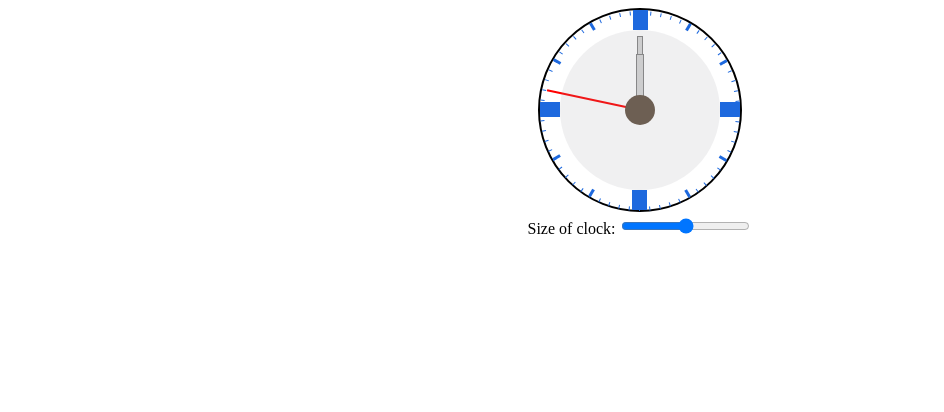
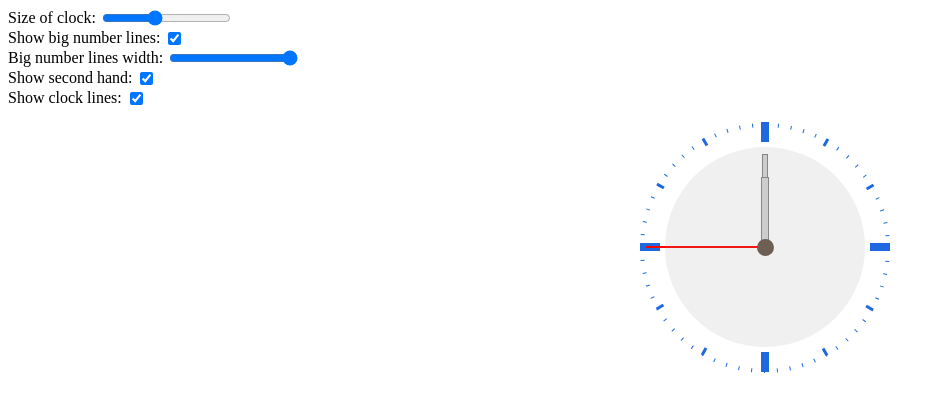
Before and after one commit to valerykatskel/react-analog-clock, a React (Create React App) app: page / in a window 1280 px wide. Shown: the top 412 px of the page, without its empty margins (0-944 px from the left). Built offline with nearby package versions, Linux system fonts and the light colour scheme.

Commit message:
some customization added to clock

```diff
--- a/src/App.js
+++ b/src/App.js
@@ -1,27 +1,27 @@
 import React from 'react'
-import { AnalogClock, NumberSlider } from "./components/index";
+import { AnalogClock } from "./components/index";
 
 class App extends React.Component {
 
     constructor(props) {
         super(props)
         this.state = {
-            size: 200,                          // size of clock in px (diameter)
+            size: 250,                          // size of clock in px (diameter)
             clockInnerBigCircleSize: 80,        // size of inner clock face area in from clock size
-            clockInnerSmallCircleSize: 30,      // size of start point of all hands in px
+            clockInnerSmallCircleSize: 7,      // size of start point of all hands in % from clock size
             showBigNumberLines: true,           // show lines for big numbers such as 3,6,9,12
-            bigNumberLineWidth: 15,             // width of lines near by big numbers (12, 3, 6, 9) in px
+            bigNumberLineWidth: 8,             // width of lines near by big numbers (12, 3, 6, 9) in px
             bigNumberLineLength: 20,            // length of lines near by big numbers (12, 3, 6, 9) in px
             showSmallNumberLines: true,         // show lines for small numbers such as 1,2,4,5,7,8,10,11
             smallNumberLineWidth: 3,            // width of lines near by small numbers (1, 2, 4, 5, 7, 8, 10, 11) in px
             smallNumberLineLength: 8,           // length of lines near by small numbers (1, 2, 4, 5, 7, 8, 10, 11) in px
             hourHandWidth: 55,                  // size of hour hand in %
             minuteHandWidth: 75,                // size of minute hand in %
+            showSecondHand: true,               // show second hand or not
+            showClockLines: true,               // show seconds lines or not on the clock face
             seconds: {
-                showHand: true,                 // show second hand or not
                 handLength: 95,                 // length of second hand in % from radius of clock face
                 handWidth: 2,                   // width of second hand in px
-                showLines: true,                // show seconds lines or not on the clock face
                 lineLength: 4,                  // lenght of lines for seconds (0...59) in %
                 lineWidth: 1                    // width of lines for seconds (0...59) in %
             }
@@ -29,7 +29,33 @@ class App extends React.Component {
     }
 
     handleSizeOfClockChange(event) {
-        console.log('onchange fired')
+        this.setState({
+            size: event.target.value
+        })
+    }
+
+    handleShowBigNumberLines(event) {
+        this.setState({
+            showBigNumberLines: event.target.checked
+        })
+    }
+
+    handleBigNumberLinesWidthChange(event) {
+        this.setState({
+            bigNumberLineWidth: event.target.value
+        })
+    }
+
+    handleShowSecondHandChange(event) {
+        this.setState({
+            showSecondHand: event.target.checked
+        })
+    }
+
+    handleShowClockLinesChange(event) {
+        this.setState({
+            showClockLines: event.target.checked
+        })
     }
 
     render() {
@@ -38,9 +64,30 @@ class App extends React.Component {
         }
 
         return <div style={ clockWrapperStyles }>
+            <div className="my-5">
+                <div  style={ {width: '100%', textAlign: 'left'} }>
+                    <label htmlFor="customRange1" style={ {verticalAlign: 'middle'} }>Size of clock: </label>
+                    <input type="range" style={ {verticalAlign: 'middle'} } min="150" value={ this.state.size } max="400" className="custom-range" id="customRange1" onChange={ this.handleSizeOfClockChange.bind(this) } />
+                </div>
+                <div  style={ {width: '100%', textAlign: 'left'} }>
+                    <label htmlFor="cbShow1" style={ {verticalAlign: 'middle'} }>Show big number lines: </label>
+                    <input type="checkbox" style={ {verticalAlign: 'middle'} }className="custom-cb" id="cbShow1" checked={ this.state.showBigNumberLines } onChange={ this.handleShowBigNumberLines.bind(this) } />
+                </div>
+                <div  style={ {width: '100%', textAlign: 'left'} }>
+                    <label htmlFor="customRange2" style={ {verticalAlign: 'middle'} }>Big number lines width: </label>
+                    <input type="range" style={ {verticalAlign: 'middle'} } min="1" value={ this.state.bigNumberLineWidth } max="8" className="custom-range" id="customRange2" onChange={ this.handleBigNumberLinesWidthChange.bind(this) } />
+                </div>
+                <div  style={ {width: '100%', textAlign: 'left'} }>
+                    <label htmlFor="cbShow2" style={ {verticalAlign: 'middle'} }>Show second hand: </label>
+                    <input type="checkbox" style={ {verticalAlign: 'middle'} }className="custom-cb" id="cbShow2" checked={ this.state.showSecondHand } onChange={ this.handleShowSecondHandChange.bind(this) } />
+                </div>
+                <div  style={ {width: '100%', textAlign: 'left'} }>
+                    <label htmlFor="cbShow3" style={ {verticalAlign: 'middle'} }>Show clock lines: </label>
+                    <input type="checkbox" style={ {verticalAlign: 'middle'} }className="custom-cb" id="cbShow3" checked={ this.state.showClockLines } onChange={ this.handleShowClockLinesChange.bind(this) } />
+                </div>
+            </div>
 			< AnalogClock { ...this.state } />
-            < NumberSlider onChange={ this.handleSizeOfClockChange.bind(this) }/>
-		    </div>
+		</div>
 	}
 }
 
--- a/src/components/AnalogClock.js
+++ b/src/components/AnalogClock.js
@@ -6,7 +6,8 @@ class AnalogClock extends Component {
 	constructor(props) {
 		super(props)
 		this.state = {
-			currentTime: new Date()
+			currentTime: new Date(),
+			size: this.props.size
 		}
 	}
 
@@ -18,24 +19,18 @@ class AnalogClock extends Component {
 		}, 1000)
 	}
 
-	clockStyles = {
-		clock: {
-			display: 'inline-block',
-			position: 'relative',
-			width: this.props.size,
-			height: this.props.size,
-			borderRadius: '50%',
-			border: '2px solid #000'
-		}
-	}
+	render() {
+		let settings = {
+			clockStyles: {
+				display: 'inline-block',
+				position: 'relative'
 
-	render() {
-
-		const settings = {
+			},
 			secondsSettings: {
 				currentTime: this.state.currentTime,
 				clockSize: this.props.size,
-				secondsProps: this.props.seconds
+				secondsProps: this.props.seconds,
+				showSecondHand: this.props.showSecondHand
 			},
 			minuteHand: {
 				currentTime: this.state.currentTime,
@@ -50,7 +45,7 @@ class AnalogClock extends Component {
 			clockFace: {
 				clockSize: this.props.size,
 				clockInnerBigCircleSize: this.props.clockInnerBigCircleSize/100*this.props.size,
-				clockInnerSmallCircleSize: this.props.clockInnerSmallCircleSize,
+				clockInnerSmallCircleSize: this.props.clockInnerSmallCircleSize/100*this.props.size,
 				showBigNumberLines: this.props.showBigNumberLines,
 				bigNumberLineLength: this.props.bigNumberLineLength,
 				bigNumberLineWidth: this.props.bigNumberLineWidth,
@@ -58,14 +53,14 @@ class AnalogClock extends Component {
 				smallNumberLineWidth: this.props.smallNumberLineWidth,
 				allNumbersLineLength: this.props.seconds.lineLength,
 				allNumbersLineWidth: this.props.seconds.lineWidth,
-				showSecondsLines: this.props.seconds.showLines,
+				showSecondsLines: this.props.showClockLines,
 				showSmallNumberLines: this.props.showSmallNumberLines,
 				secondsProps: this.props.seconds
 			}
 		}
 
 		return (
-			<div id="clock" style={ this.clockStyles.clock } >
+			<div id="clock" style={ settings.clockStyles } >
 				< SecondHand { ...settings.secondsSettings } />
 				< MinuteHand { ...settings.minuteHand } />
 				< HourHand { ...settings.hourHand } />
--- a/src/components/ClockFace.js
+++ b/src/components/ClockFace.js
@@ -9,7 +9,7 @@ const ClockFace = props => {
 	const bigNumberLinesArr = [15,30,45,60]
 	const bigNumberLines = props.showBigNumberLines ? bigNumberLinesArr.map((number) => < BigNumberLine key={ number } {...props} number={number} />) : ''
 
-	const smallNumberLinesArr = [5,10,20,25,35,40,50,55]
+	const smallNumberLinesArr = [5,10,15,20,25,30,35,40,45,50,55,60]
 	const smallNumberLines = props.showSmallNumberLines ? smallNumberLinesArr.map((number) => < SmallNumberLine key={ number } {...props} number={number} />) : ''
 	const getTopLeftCoordsSmall = () => (parseInt(props.clockSize, 10) - parseInt(props.clockInnerSmallCircleSize, 10)) / 2
 
--- a/src/components/NumberSlider.js
+++ /dev/null
@@ -1,12 +0,0 @@
-import React from "react";
-
-const NumberSlider = props => {
-  return (
-    <div className="my-5">
-      <label htmlFor="customRange1">Size of clock: </label>
-      <input type="range" className="custom-range" id="customRange1" />
-    </div>
-  );
-}
-
-export { NumberSlider }
--- a/src/components/SecondHand.js
+++ b/src/components/SecondHand.js
@@ -18,7 +18,7 @@ const SecondHand = props => {
         zIndex: 10
 	}
 
-    if (props.secondsProps.showHand)
+    if (props.showSecondHand)
         return <div className="second-hand" style={ styles }></div>
     else return false
 }
--- a/src/components/index.js
+++ b/src/components/index.js
@@ -6,4 +6,3 @@ export * from './ClockFace'
 export * from './SecondLine'
 export * from './BigNumberLine'
 export * from './SmallNumberLine'
-export * from './NumberSlider'
```
